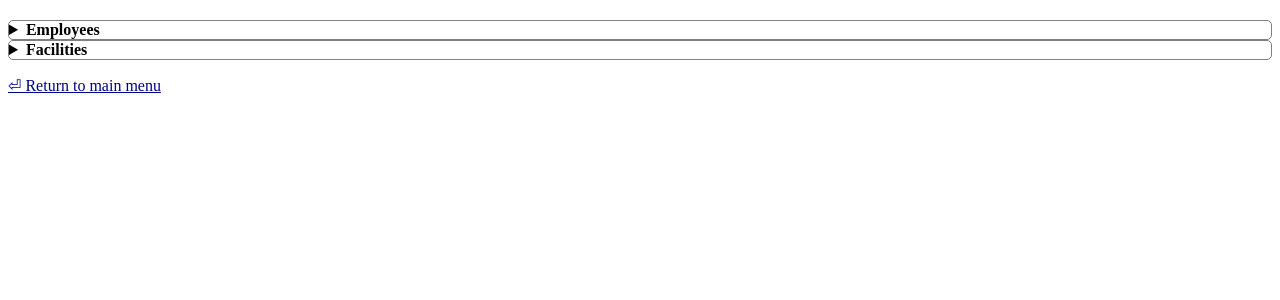
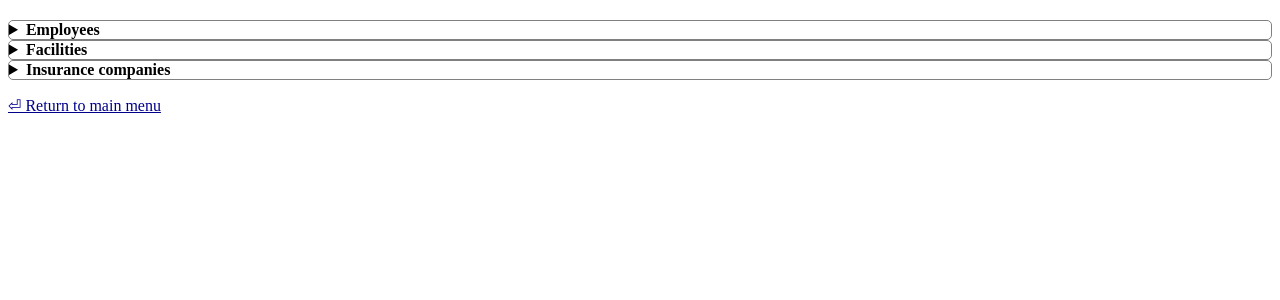
Before and after one commit to tatater56/DBMS-Final-MHS, a Flask app: page /EmployeeFacilityManagement in a window 1280 px wide. Shown: the part 107-407 px from the top of the page. Run offline with Flask 3, Linux system fonts and the light colour scheme; data that the repository does not hold is empty.

Commit message:
Complete insurance functionality

```diff
--- /dev/null
+++ b/database/insurance.py
@@ -0,0 +1,25 @@
+import database.db as db
+
+from util import validate_int, is_empty_string
+
+def get_all():
+    print("insurance.get_all() called!")
+    return db.select_all('insurancecompany')
+
+def get(Ins_id):
+    print(f"insurance.get({Ins_id} called!)")
+    return db.select('insurancecompany', 'Ins_id', Ins_id)
+
+def create(insurance):
+    print(f"insurance.create({insurance}) called!")
+
+    if(not insurance or not isinstance(insurance, dict)):
+        return False
+
+    return db.insert('insurancecompany', insurance)
+
+def update(insurance):
+    pass
+
+def delete(id):
+   return db.delete('insurancecompany', 'Ins_id', id)
--- a/routes/employee_facility_routes.py
+++ b/routes/employee_facility_routes.py
@@ -1,9 +1,7 @@
 from flask import render_template, url_for, redirect, request
 from __main__ import app
 
-import database.employee as employee
-import database.facility as facility
-import database.db as db
+from database import db, employee, facility, insurance
 
 import util
 
@@ -20,7 +18,8 @@ def efm_page():
                             hcps = employee.get_all_hcps(),
                             facilities = facility.get_all(),
                             opses = facility.get_all_opses(),
-                            offices = facility.get_all_offices())
+                            offices = facility.get_all_offices(),
+                            insurances = insurance.get_all())
 
 
 # New employee
@@ -145,7 +144,6 @@ def api_new_facility():
     return redirect(url_for('efm_page',
                         message=message))
 
-
 # Delete facility
 
 @app.route('/DeleteFacility/<FacID>')
@@ -168,5 +166,40 @@ def api_delete_facility(FacID):
         return redirect(url_for('efm_page',
                                 message=result))
 
+# TODO: Update facility
 
-# TODO: Update facility
+# New insurance company
+
+@app.route('/NewInsurance')
+def new_insurance_page():
+    return render_template('insurance/new.html')
+
+@app.route('/api/NewInsurance', methods=['POST'])
+def api_new_insurance():
+    form_dict = {k: v for k, v in request.form.items()}
+
+    result = insurance.create(form_dict)
+    if(result):
+        message = f'New insurance created (id:{result})'
+    else:
+        message = 'Error encountered while attempting to create insurance!'
+
+    return redirect(url_for('efm_page',
+                        message=message))
+
+# Delete insurance
+
+@app.route('/api/DeleteInsurance/<Ins_id>')
+def api_delete_insurance(Ins_id):
+    if(util.is_empty_string(Ins_id)):
+        return redirect(url_for('efm_page',
+                                message='Insurance could not be deleted, no Ins_id given'))
+    else:
+        result = ''
+        if insurance.delete(Ins_id):
+            result = f'Insurance deleted (id:{Ins_id})'
+        else:
+            result = f'Error encountered, could not delete insurance (id:{Ins_id})'
+
+        return redirect(url_for('efm_page',
+                                message=result))
--- a/templates/EmployeeFacilityManagement.html
+++ b/templates/EmployeeFacilityManagement.html
@@ -279,6 +279,41 @@
                 </tbody>
             </table>
         </details>
+        <details>
+            <summary><b>Insurance companies</b></summary>
+            <h3>Insurance details</h3>
+            <a href="/NewInsurance">Add new insurance</a>
+            <table>
+                <thead>
+                    <tr>
+                        <th>Ins_id</th>
+                        <th>Name</th>
+                        <th>Street</th>
+                        <th>City</th>
+                        <th>State</th>
+                        <th>Zip</th>
+                        <th>Actions</th>
+                    </tr>
+                </thead>
+                <tbody>
+                    {% for insurance in insurances %}
+                    <tr>
+                        <td>{{ insurance["Ins_id"] }}</td>
+                        <td>{{ insurance["Name"] }}</td>
+                        <td>{{ insurance["Address"] }}</td>
+                        <td>{{ insurance["City"] }}</td>
+                        <td>{{ insurance["State"] }}</td>
+                        <td>{{ insurance["Zip"] }}</td>
+                        <td>
+                            <p>
+                                <a href="/api/DeleteInsurance/{{insurance['Ins_id']}}">🗑 Delete</a>
+                            </p>
+                        </td>
+                    </tr>
+                    {% endfor %}
+                </tbody>
+            </table>
+        </details>
     </main>
     <footer>
         <p><a href="/">⏎ Return to main menu</a></p>
```
Also changed, not shown: templates/insurance/delete.html (added, +39 -0 lines), templates/insurance/new.html (added, +45 -0 lines).
